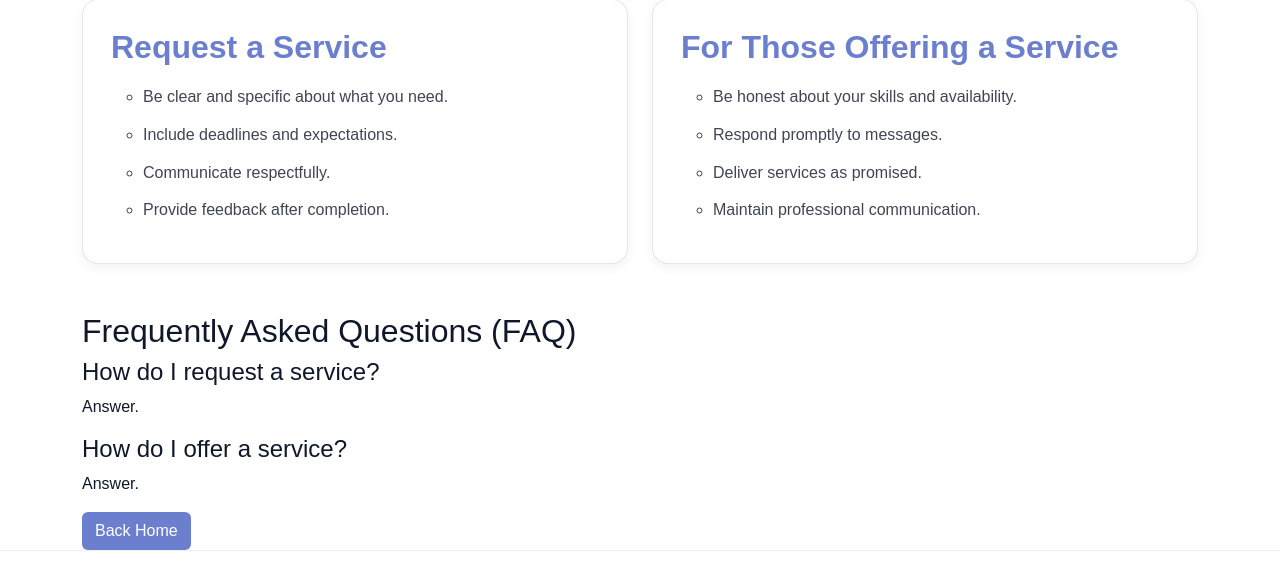
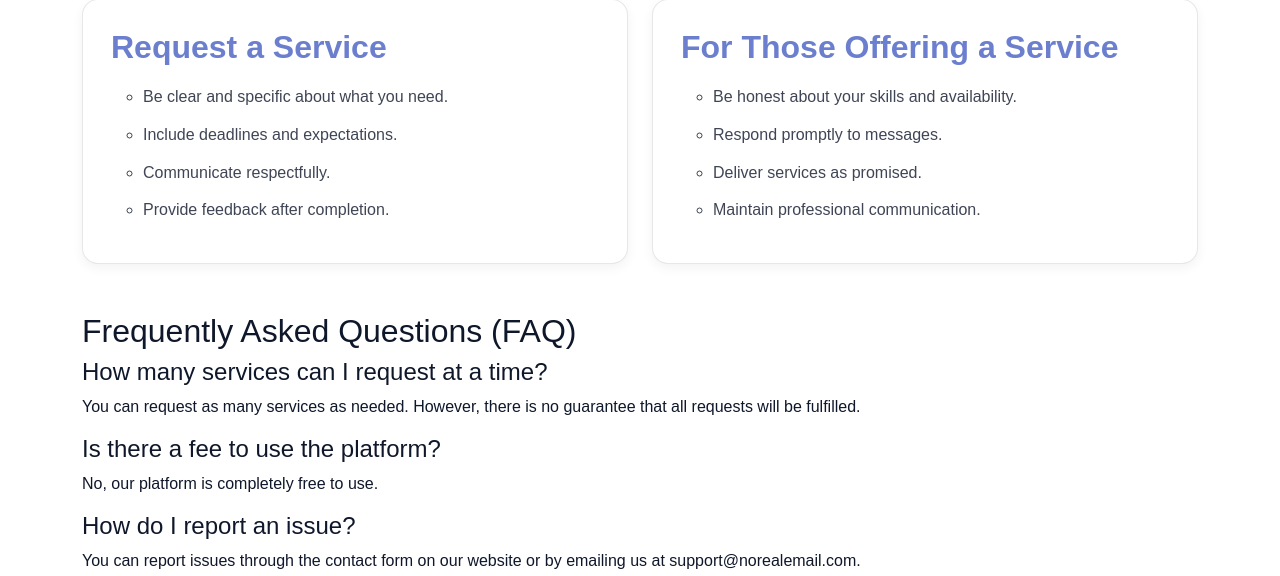
Before and after one commit to moiseslm1/Community-share-, a Django app: page /guidelines/ in a window 1280 px wide. Shown: the part 120-696 px from the top of the page. Run offline with Django 4.2, Linux system fonts and the light colour scheme; some libraries are stand-ins or nearby versions.

Commit message:
Updated FAQ section

```diff
--- a/core/templates/guidelines.html
+++ b/core/templates/guidelines.html
@@ -62,10 +62,12 @@
 <!--FAQs Section-->
  <section>
     <h2>Frequently Asked Questions (FAQ)</h2>
-    <h4>How do I request a service?</h4>
-    <p>Answer.</p>
-    <h4>How do I offer a service?</h4>
-    <p>Answer.</p>
+     <h4>How many services can I request at a time?</h4>
+    <p>You can request as many services as needed. However, there is no guarantee that all requests will be fulfilled.</p>
+    <h4>Is there a fee to use the platform?</h4>
+    <p>No, our platform is completely free to use.</p>
+    <h4>How do I report an issue?</h4>
+    <p>You can report issues through the contact form on our website or by emailing us at support@norealemail.com.</p>
   </section>
   <a class="btn btn-brand" href="/">Back Home</a>
 </div>
```
